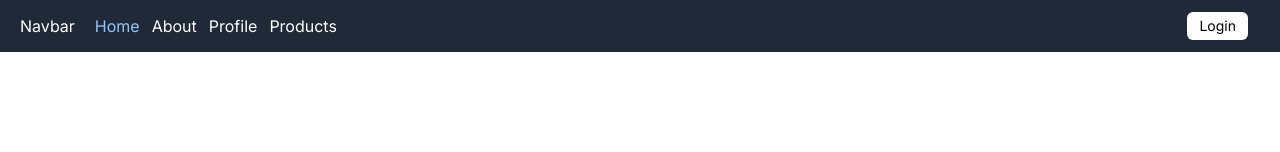
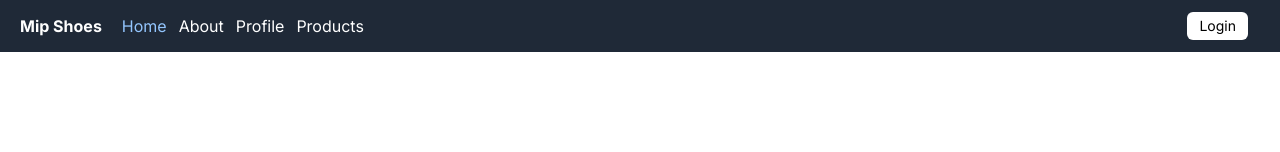
Before and after one commit to miftt/learnin-next-app-router, a Next.js app: page / in a window 1280 px wide. Shown: the top 152 px of the page. Built offline with nearby package versions, Linux system fonts and the light colour scheme; no server answers.

Commit message:
Change Navbar to Mip Shoes

```diff
--- a/src/app/navbar.tsx
+++ b/src/app/navbar.tsx
@@ -25,7 +25,7 @@ const Navbar = () => {
       <Toaster position="top-center" richColors />
       <div className="flex bg-gray-800 py-3 px-5 justify-between items-center">
         <div className="flex items-center">
-          <h1 className="text-white">Navbar</h1>
+          <h1 className="text-white font-bold">Mip Shoes</h1>
           <ul className={`text-white md:flex md:flex-row space-x-3 ml-5 ${isOpen ? "flex flex-col" : "hidden"}`}>
             <Link href="/">
               <li className={`hover:text-blue-300 transition ${pathname === "/" ? "text-blue-300" : ""}`}>Home</li>
```
